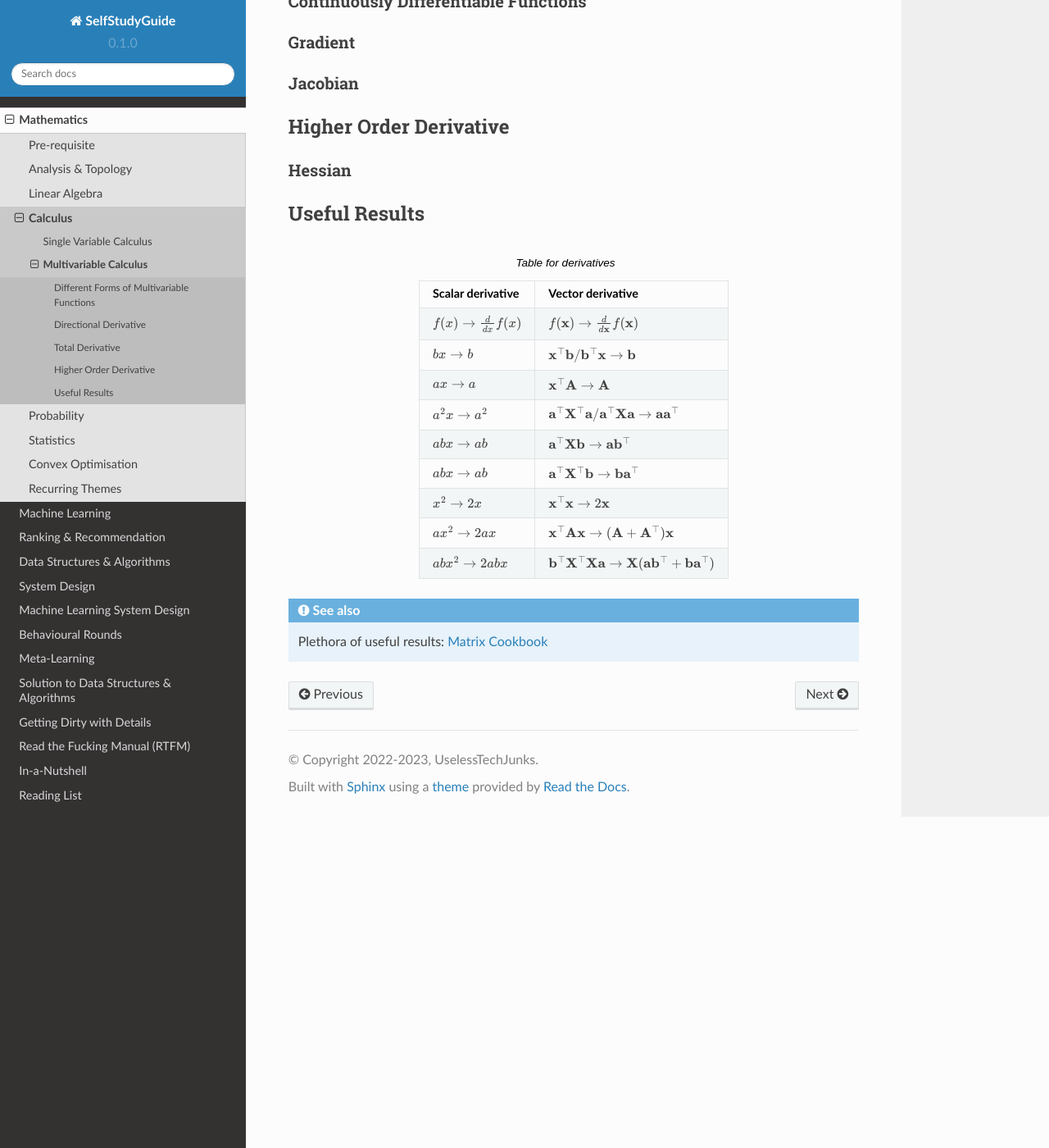
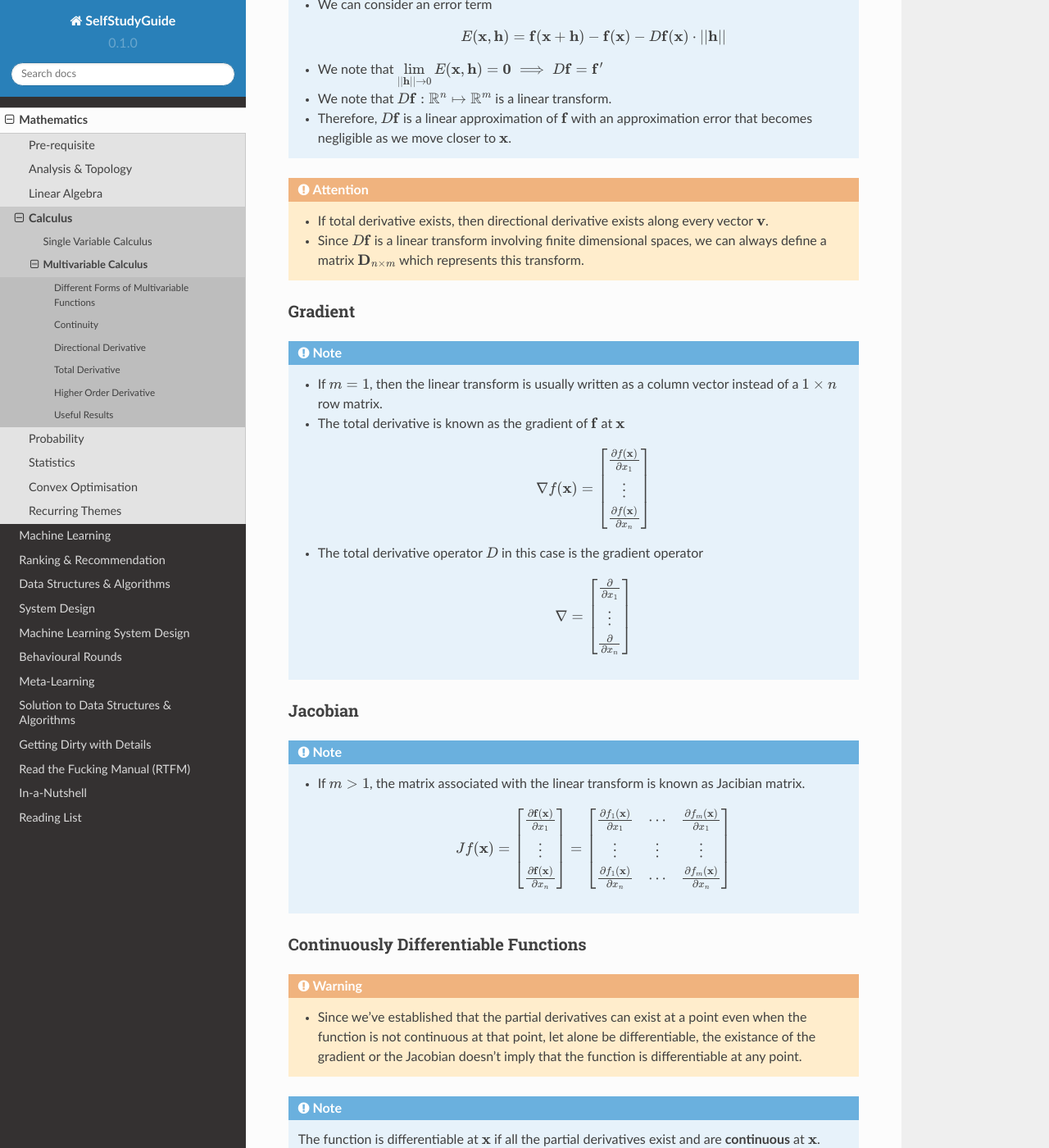
Before and after one commit to uselesstechjunks/leetcode, a Sphinx documentation site: the page built from docs/source/math/calc3/multi.rst, in a window 1280 px wide and 1400 px high, scrolled down 3736 px. Shown: the whole window at 82% size. Built offline with Sphinx 7.4.7 and the Read the Docs theme 2.0.0, drawn with Linux system fonts in a browser that asks for light colours; some of the changed text lies outside the part shown.

Commit message:
Update multi.rst

```diff
--- a/docs/source/math/calc3/multi.rst
+++ b/docs/source/math/calc3/multi.rst
@@ -1,7 +1,7 @@
 ##########################################################
 Multivariable Calculus
 ##########################################################
-We consider functions from :math:`\mathbb{R}^n` to :math:`\mathbb{R}^m`.
+We consider functions from :math:`\mathbb{R}^n` to :math:`\mathbb{R}^m` which are expressed as :math:`\mathbf{f}(\mathbf{x})=\mathbf{f}(x_1,\cdots,x_n)=(f_1(\mathbf{x}),\cdots,f_m(\mathbf{x}))`.
 
 **********************************************************
 Different Forms of Multivariable Functions
@@ -28,6 +28,13 @@ Vector field
 	* If :math:`n> 1` and :math:`m> 1` then the functions :math:`\mathbf{f}:\mathbb{R}^n\mapsto\mathbb{R}^m` are known as vector fields.
 	* We write :math:`\mathbf{f}(\mathbf{x})` or :math:`\mathbf{f}(x_1,\cdots,x_n)`.
 	* Example: :math:`f(x,y)=(x^2,\sin(y),x+y)`
+
+**********************************************************
+Continuity
+**********************************************************
+.. note::
+	* We have a function :math:`\mathbf{f}`, from an open set :math:`E\in\mathbb{R}^n` into :math:`\mathbb{R}^m`.
+	* A function is continuous at a point if each of its components, :math:`f_k(\mathbf{x})` is continuous at that point.
 
 **********************************************************
 Directional Derivative
@@ -94,19 +101,40 @@ We define the derivative (total derivative) as a linear approximation of the fun
 	* Let :math:`D` denote an operator which, when applied to a differentiable vector field, :math:`\mathbf{f}`, returns :math:`D(\mathbf{f})=D\mathbf{f}` which represents another function :math:`D\mathbf{f}:\mathbb{R}^n\mapsto\mathbb{R}^m`.
 	* We can consider an error term
 
-		.. math:: E(\mathbf{x},\mathbf{h})=f(\mathbf{f}+\mathbf{h})-f(\mathbf{x})-D\mathbf{f}(\mathbf{x})\cdot ||\mathbf{h}||
+		.. math:: E(\mathbf{x},\mathbf{h})=\mathbf{f}(\mathbf{x}+\mathbf{h})-\mathbf{f}(\mathbf{x})-D\mathbf{f}(\mathbf{x})\cdot ||\mathbf{h}||
 	* We note that :math:`\lim\limits_{||\mathbf{h}||\to 0} E(\mathbf{x},\mathbf{h})=\mathbf{0}\implies D\mathbf{f}=\mathbf{f}'`
-	* We note that :math:`D\mathbf{f}:\mathbb{R}^n\mapsto\mathbb{R}^m` is a linear transform because of the sum rule.
+	* We note that :math:`D\mathbf{f}:\mathbb{R}^n\mapsto\mathbb{R}^m` is a linear transform.
 	* Therefore, :math:`D\mathbf{f}` is a linear approximation of :math:`\mathbf{f}` with an approximation error that becomes negligible as we move closer to :math:`\mathbf{x}`.
+
+.. attention::
+	* If total derivative exists, then directional derivative exists along every vector :math:`\mathbf{v}`.
+	* Since :math:`D\mathbf{f}` is a linear transform involving finite dimensional spaces, we can always define a matrix :math:`\mathbf{D}_{n\times m}` which represents this transform.
+
+Gradient
+==========================================================
+.. note::
+	* If :math:`m=1`, then the linear transform is usually written as a column vector instead of a :math:`1\times n` row matrix.
+	* The total derivative is known as the gradient of :math:`\mathbf{f}` at :math:`\mathbf{x}`
+
+		.. math:: \nabla f(\mathbf{x}) =\begin{bmatrix}\frac{\mathop{\partial f(\mathbf{x})}}{\mathop{\partial x_1}}\\ \vdots \\ \frac{\mathop{\partial f(\mathbf{x})}}{\mathop{\partial x_n}}\end{bmatrix}
+	* The total derivative operator :math:`D` in this case is the gradient operator
+
+		.. math:: \nabla =\begin{bmatrix}\frac{\mathop{\partial}}{\mathop{\partial x_1}}\\ \vdots \\ \frac{\mathop{\partial}}{\mathop{\partial x_n}}\end{bmatrix}
+
+Jacobian
+==========================================================
+.. note::
+	* If :math:`m> 1`, the matrix associated with the linear transform is known as Jacibian matrix.
+
+		.. math:: J f(\mathbf{x}) =\begin{bmatrix}\frac{\mathop{\partial \mathbf{f}(\mathbf{x})}}{\mathop{\partial x_1}}\\ \vdots \\ \frac{\mathop{\partial \mathbf{f}(\mathbf{x})}}{\mathop{\partial x_n}}\end{bmatrix}=\begin{bmatrix}\frac{\mathop{\partial f_1(\mathbf{x})}}{\mathop{\partial x_1}} & \cdots & \frac{\mathop{\partial f_m(\mathbf{x})}}{\mathop{\partial x_1}} \\ \vdots & \vdots & \vdots \\ \frac{\mathop{\partial f_1(\mathbf{x})}}{\mathop{\partial x_n}} & \cdots & \frac{\mathop{\partial f_m(\mathbf{x})}}{\mathop{\partial x_n}}\end{bmatrix}
 
 Continuously Differentiable Functions
 =========================================================
+.. warning::
+	* Since we've established that the partial derivatives can exist at a point even when the function is not continuous at that point, let alone be differentiable, the existance of the gradient or the Jacobian doesn't imply that the function is differentiable at any point.
 
-Gradient
-==========================================================
-
-Jacobian
-==========================================================
+.. note::
+	The function is differentiable at :math:`\mathbf{x}` if all the partial derivatives exist and are **continuous** at :math:`\mathbf{x}`.
 
 **********************************************************
 Higher Order Derivative
```
